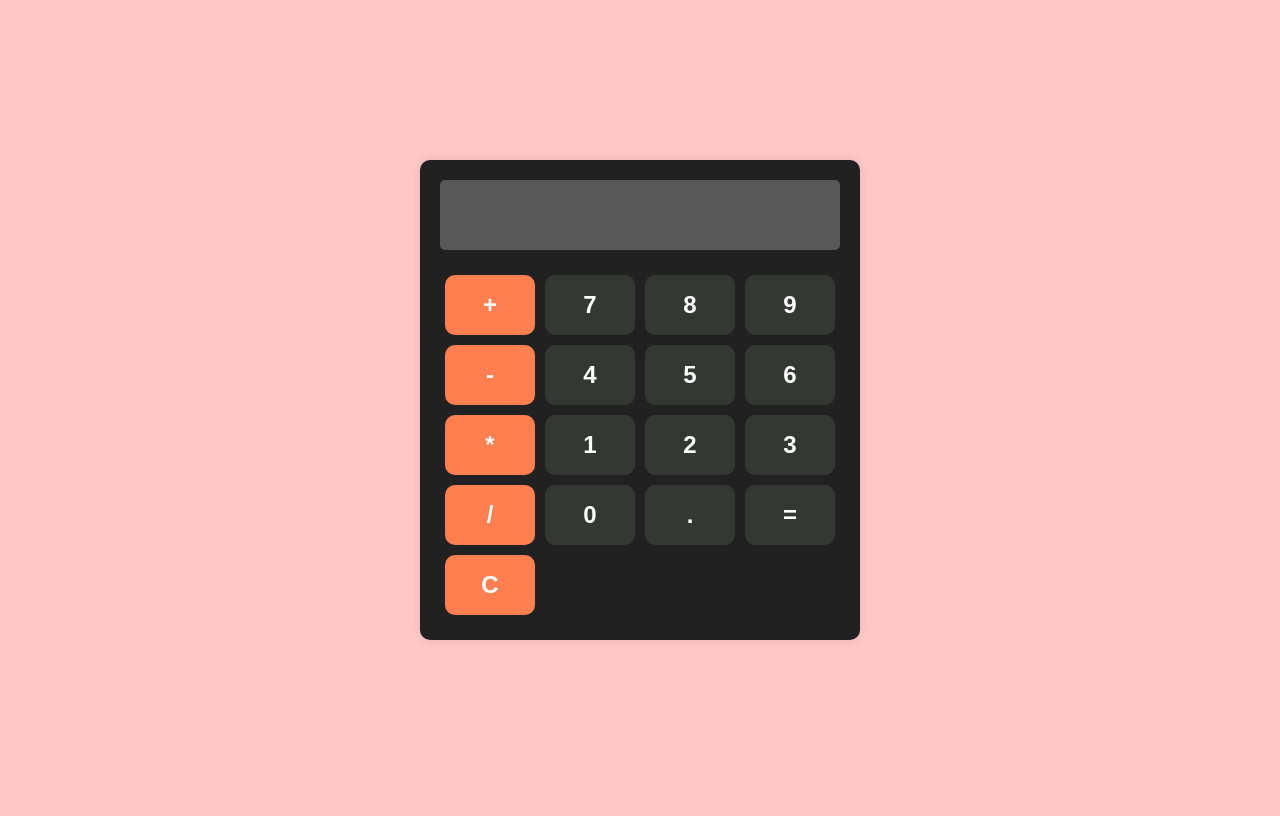
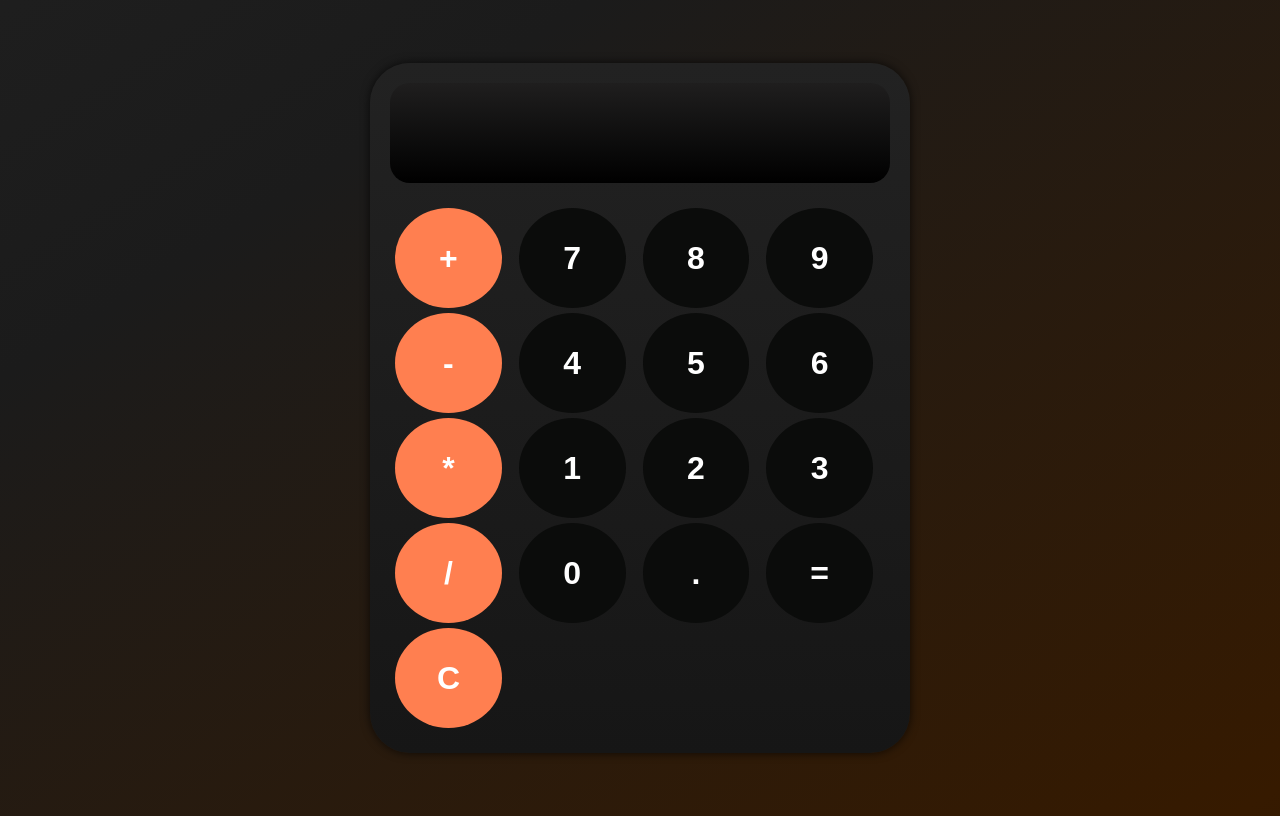
Before and after one commit to sonatamoonlight004-create/CalculatorProject, a plain HTML site: page index.html in a window 1280 px wide. Drawn offline with Linux system fonts and the light colour scheme.

Commit message:
Add files via upload

```diff
--- a/style.css
+++ b/style.css
@@ -1,7 +1,8 @@
+
 #buttons{
     display: grid;
     grid-template-columns: repeat(4, 1fr);
-    gap: 10px;
+    gap: 5px;
     padding: 5px;
 }
 
@@ -10,41 +11,59 @@ body{
     justify-content: center;
     align-items: center;
     min-height: 100vh;
-    background-color: #ffc7c7;
-    margin: 0;
     padding: 15px;
     box-sizing: border-box;
+    background: linear-gradient(
+        to bottom right,
+        rgb(77, 76, 76),#252525, #1b1b1b, rgb(54, 26, 0), rgb(26, 9, 0)
+    );
+    background-size: 300% 300%;
+    animation: color 15s ease-in-out infinite;
+}
+
+@keyframes color{
+    0%{
+        background-position: 0 50%;
+    }
+    50%{
+        background-position: 100% 50%;
+    }
+    100%{
+        background-position: 0 50%;
+    }
 }
 
 #calculator{
     width: 100%;
-    max-width: 400px;
-    background-color: #222121;
+    max-width: 500px;
+    background-image: linear-gradient(to bottom, rgb(34, 34, 34), rgb(22, 22, 22));
     padding: 20px;
-    border-radius: 10px;
-    box-shadow: 0 0 10px rgba(0, 0, 0, 0.1);
+    border-radius: 40px;
+    box-shadow: 0 0 10px rgba(0, 0, 0, 0.699);
 }
 
 button{
-    height: 60px;
-    width: 100%;
-    border-radius: 10px;
+    height: 100px;
+    width: 90%;
+    border-radius: 100%;
     border: none;
-    background-color: #333833;
+    background-color: #0b0c0b;
     color: white;
-    font-size: 1.5rem;
+    font-size: 2.0rem;
     font-weight: bold;
     font-family: Arial, sans-serif;
+    transition: all 0.2s ease-in-out;
     cursor: pointer;
 }
 
+
 #display{
     width: 100%;
-    height: 70px;
+    height: 100px;
     margin-bottom: 20px;
-    border-radius: 5px;
+    border-radius: 20px;
     border: none;
-    background-color: #585858;
+    background-image: linear-gradient(to bottom, rgb(31, 30, 30), rgb(0, 0, 0));
     font-size: 2rem;
     text-align: right;
     font-family: Arial, sans-serif;
@@ -64,7 +83,10 @@ button{
 
 .operator-btn:active{
     background-color: #c43f0f;
+    transform: scale(1.2);
+    transition: 1s;
 }
+
 
 button:hover{
     background-color: #534d4d;
@@ -72,6 +94,8 @@ button:hover{
 
 button:active{
     background-color: #2e2d2d;
+    transform: scale(1.2);
+    transition: 1s;
 }
 
 /* Mobile Devices */
@@ -81,12 +105,13 @@ button:active{
     }
 
     button{
-        height: 55px;
+        height: 70px;
+        width: 70px;
         font-size: 1.2rem;
     }
 
     #display{
-        height: 60px;
+        height: 90px;
         font-size: 1.5rem;
     }
 }
@@ -94,7 +119,8 @@ button:active{
 /* Very Small Screens */
 @media (max-width: 320px) {
     button{
-        height: 45px;
+        height: 60px;
+        width: 70px;
         font-size: 1rem;
     }
 
```
